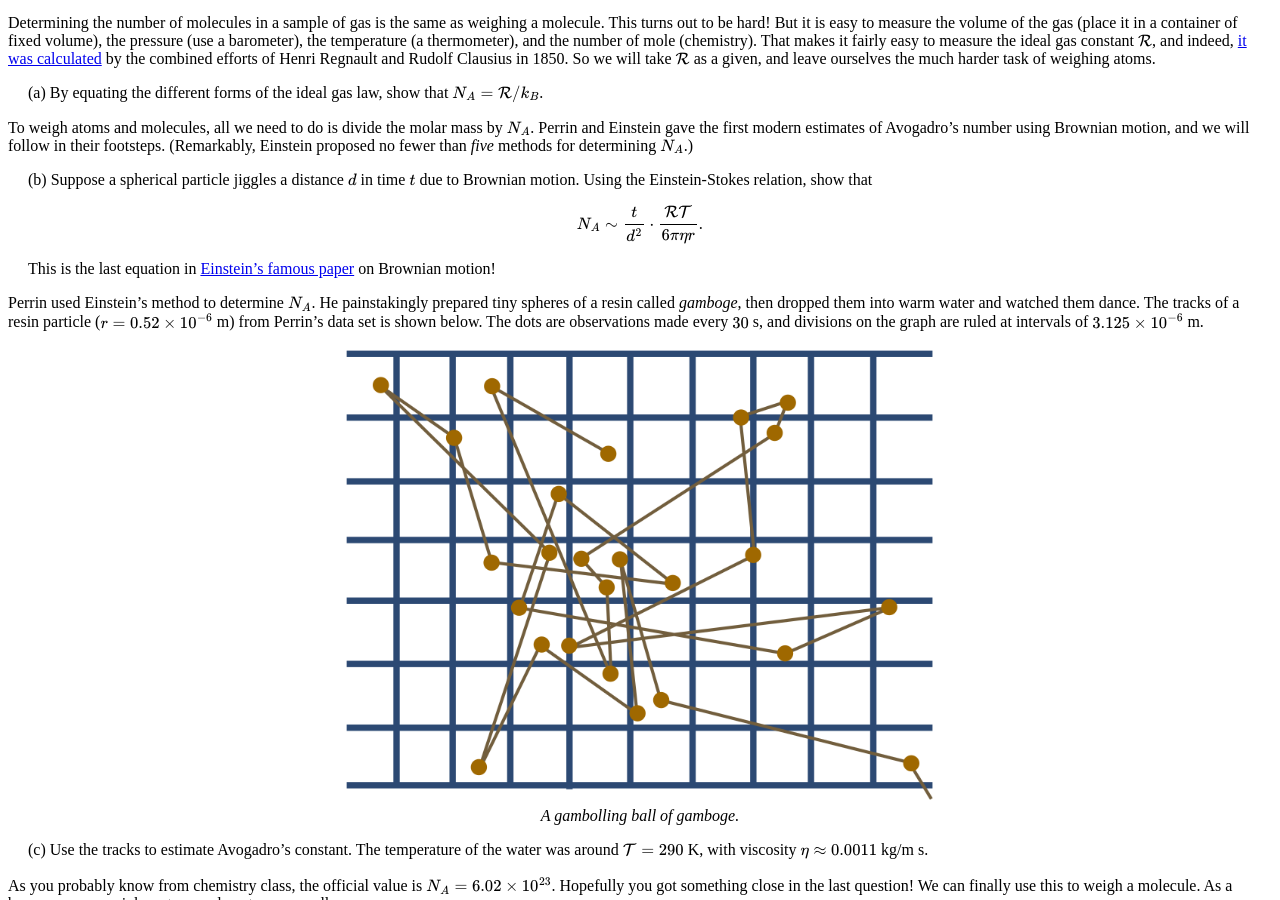
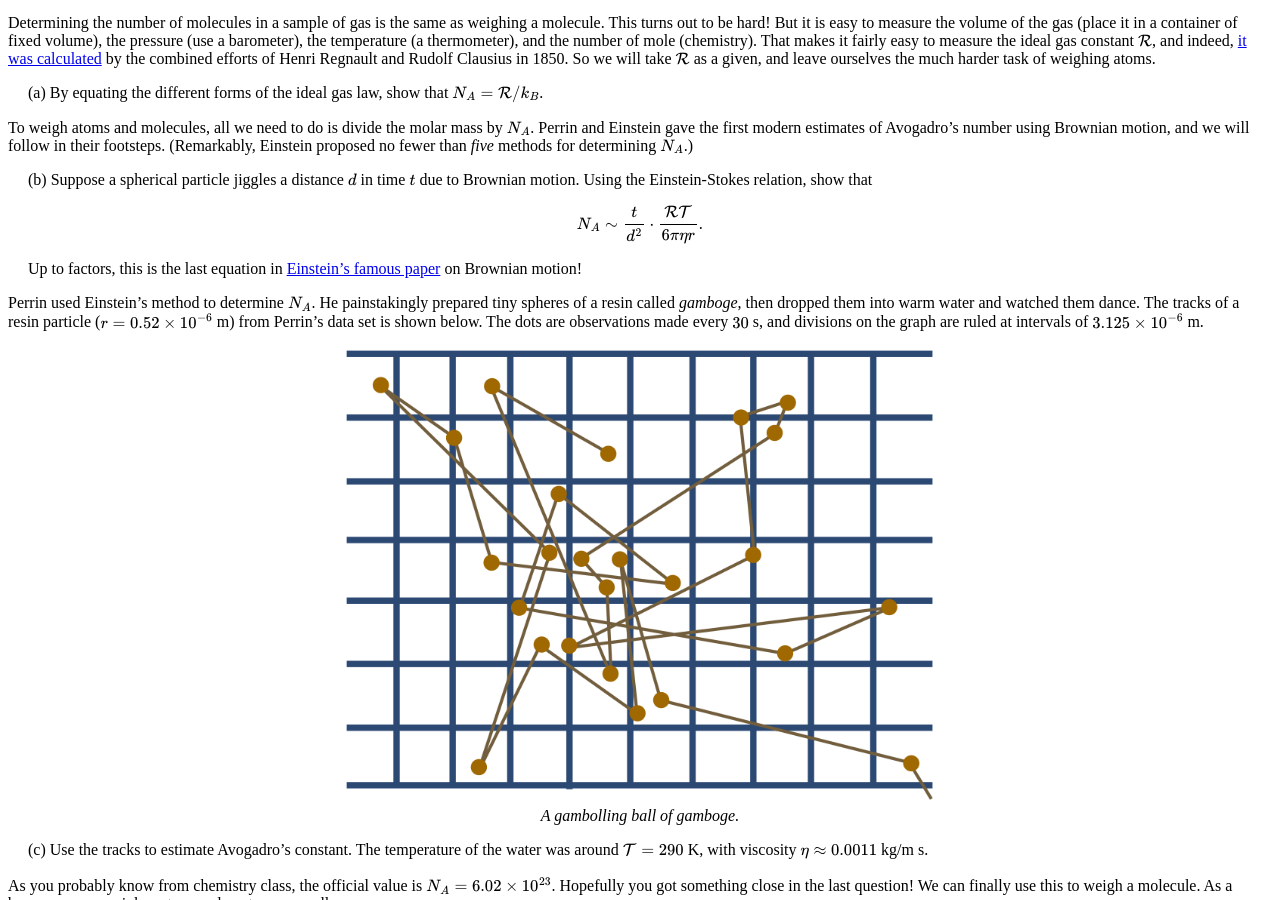
Before and after one commit to hapax/hapax.github.io, a Jekyll site: the page built from _posts/2020-02-24-napkin-hacks.md, in a window 1280 px wide and 900 px high, scrolled down 28380 px. Built offline with Jekyll 4.4.1, drawn with Linux system fonts in a browser that asks for light colours; our own code applies the rules of GitHub Pages for plain Markdown files; formulas are drawn with MathJax 3; a script that is not in the unit is left out.

Commit message:
Update 2020-02-24-napkin-hacks.md

```diff
--- a/_posts/2020-02-24-napkin-hacks.md
+++ b/_posts/2020-02-24-napkin-hacks.md
@@ -1959,7 +1959,7 @@ N_A \sim \frac{t}{d^2}\cdot \frac{\mathcal{R}\mathcal{T}}{6\pi \eta r}.
 $$
 
 <span style="padding-left: 20px; display:block">
-This is the last equation in
+Up to factors, this is the last equation in
 [Einstein's famous paper](http://www.maths.usyd.edu.au/u/UG/SM/MATH3075/r/Einstein_1905.pdf)
 on Brownian motion!
 </span>
```
